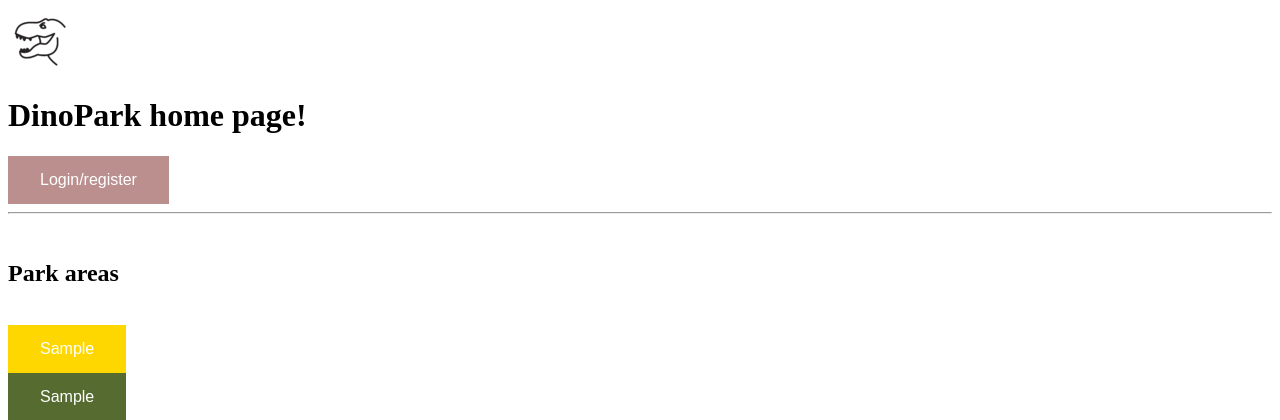
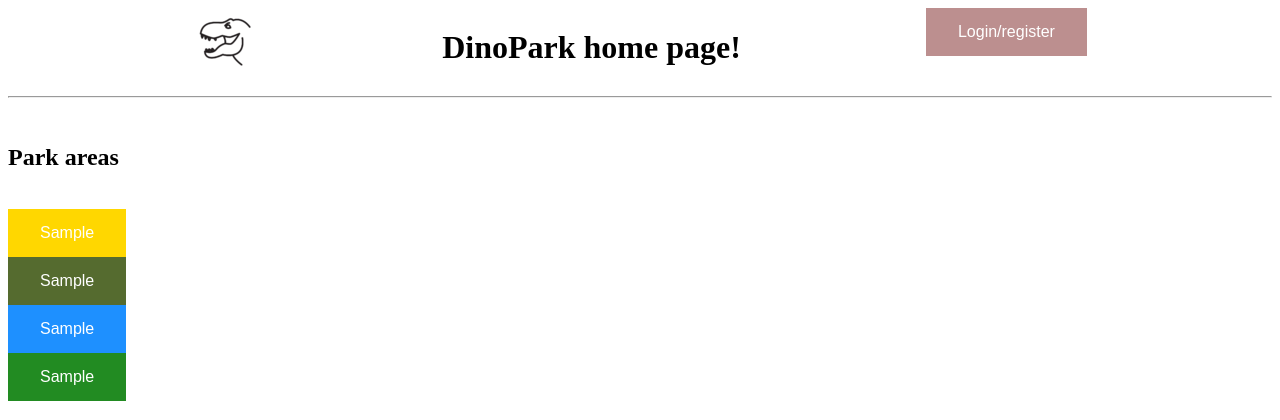
Before and after one commit to oonarauhala/tietokantasovellus, a Flask app: template templates/index.html in a window 1280 px wide. Shown: the top 420 px of the page. Run offline with Flask 2, Linux system fonts and the light colour scheme; the template is opened without the code that fills it: most values are stand-ins (such as "Sample title", 1, 10 or a date in 2020).

Commit message:
Create basic content header

```diff
--- a/app.py
+++ b/app.py
@@ -1,5 +1,5 @@
 from os import getenv
-from flask import Flask, render_template
+from flask import Flask
 from os import getenv
 
 app = Flask(__name__)
--- a/static/style.css
+++ b/static/style.css
@@ -27,3 +27,8 @@
 #login_btn {
     background-color: rosybrown;
 }
+
+#content_header {
+    display:flex;
+    justify-content: space-evenly;
+}
--- a/templates/index.html
+++ b/templates/index.html
@@ -8,11 +8,10 @@
 </head>
 <body>
     <!-- Content header -->
-    <div>
+    <div id="content_header">
         <a href="/">
             <img src="{{url_for('static', filename='icon.png')}}">
         </a>
-    </div>
         <h1>DinoPark home page!</h1>
         {% if session.username %}
         <a href="/logout">
@@ -22,9 +21,10 @@
         <a href="/login">
             <button class="button" id="login_btn">Login/register</button>
         </a>
+    </div>
     {% endif %}
+    <!-- Content header ends-->
     <hr>
-    <!-- Content header ends-->
     <br>
     <h2>Park areas</h2>
     <br>
```
Lines whose indentation alone changed are shown as unchanged.
